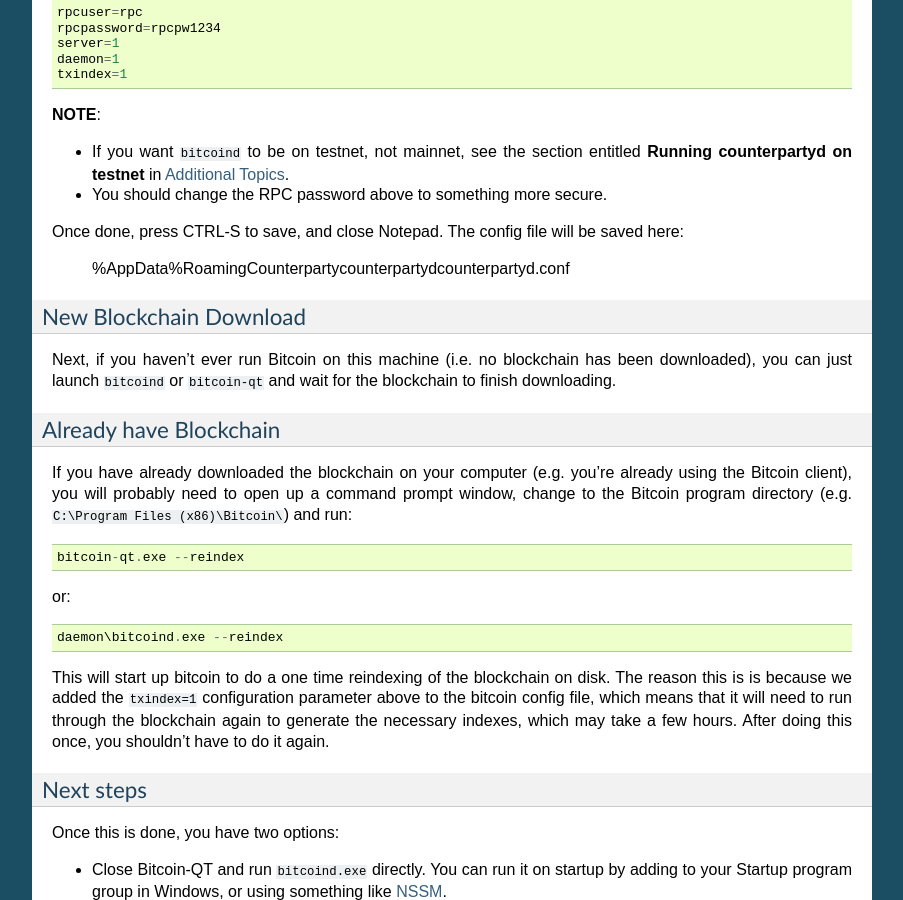
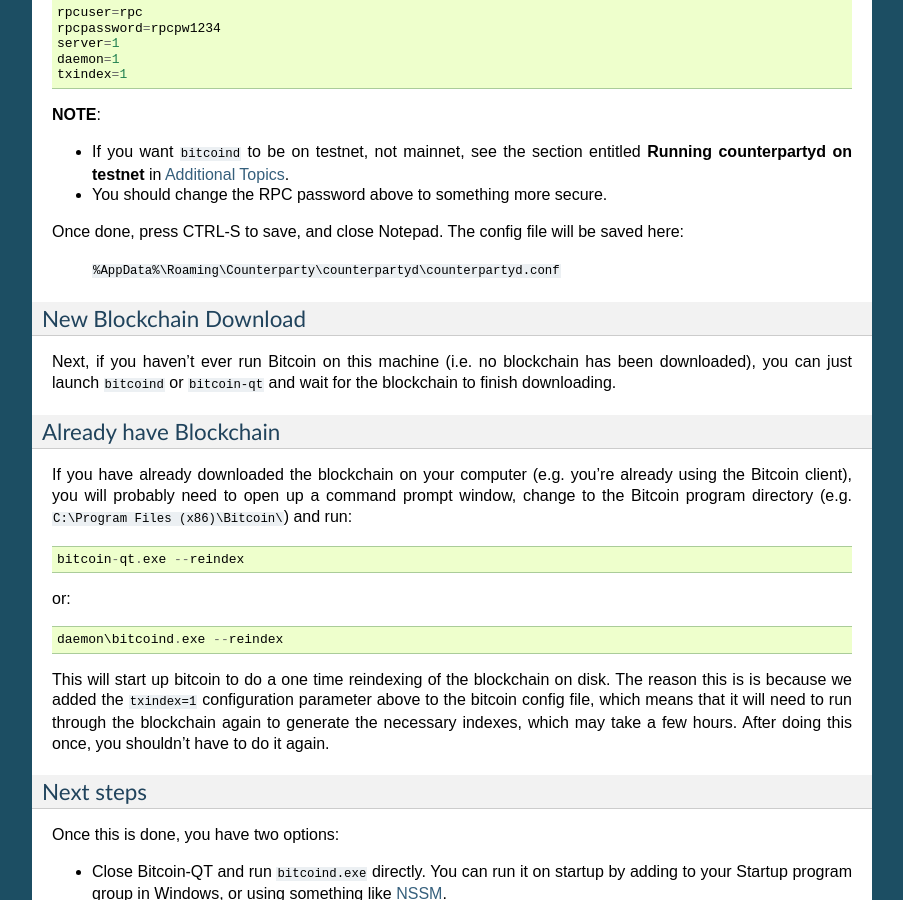
Before and after one commit to CounterpartyXCP/federatednode, a Sphinx documentation site: the page built from docs/SettingUpBitcoind.rst, in a window 1280 px wide and 900 px high, scrolled down 605 px. Shown: the whole window, without its empty margins (198-1101 px from the left). Built offline with Sphinx 7.4.7, drawn with Linux system fonts in a browser that asks for light colours.

Commit message:
Fixed Windows path formatting (old Issue #11)

```diff
--- a/docs/SettingUpBitcoind.rst
+++ b/docs/SettingUpBitcoind.rst
@@ -41,7 +41,7 @@
 
 Once done, press CTRL-S to save, and close Notepad.  The config file will be saved here:
 
-    %AppData%\Roaming\Counterparty\counterpartyd\counterpartyd.conf
+    ``%AppData%\Roaming\Counterparty\counterpartyd\counterpartyd.conf``
 
 New Blockchain Download
 ^^^^^^^^^^^^^^^^^^^^^^^^
```
